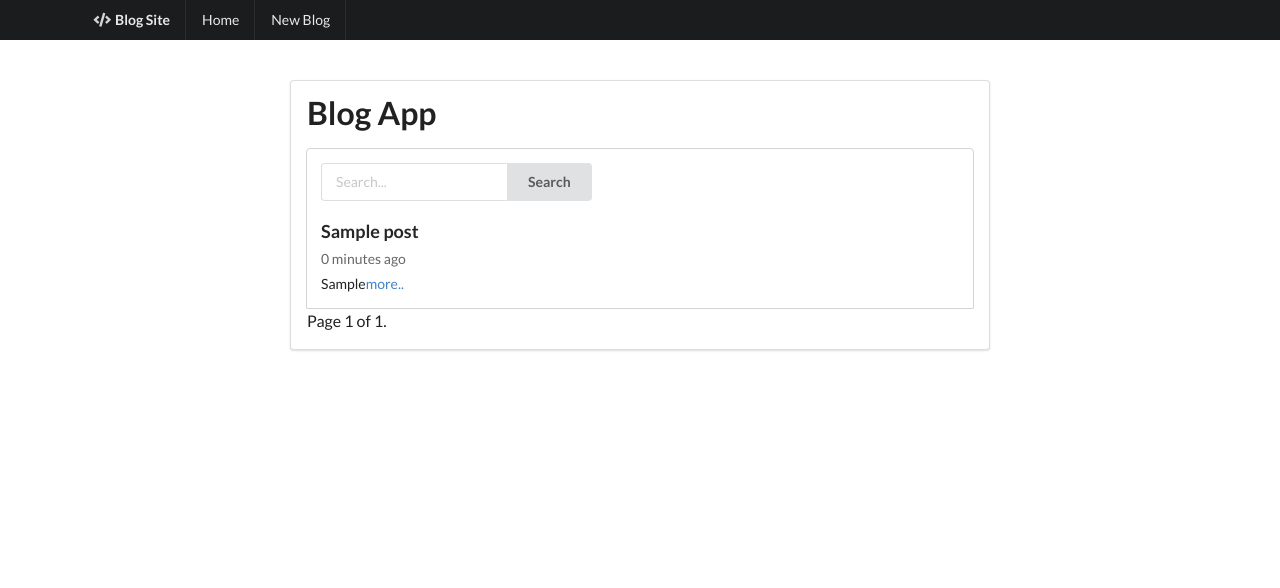
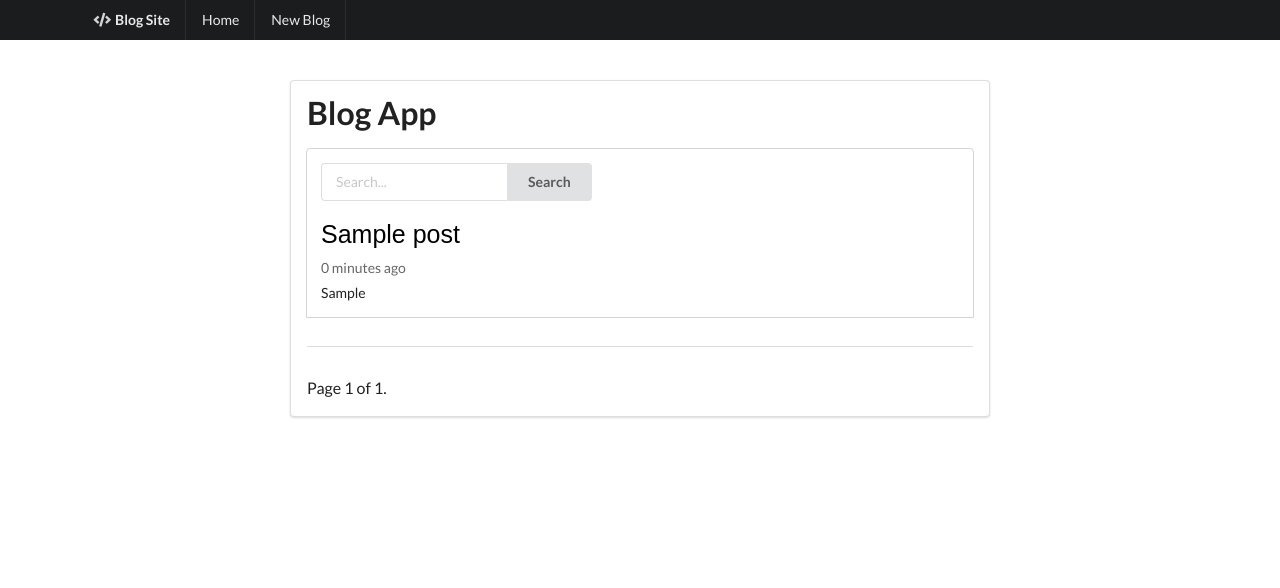
Before and after one commit to manki11/MyBlog, a Django app: template myBlog/posts/templates/posts/home.html in a window 1280 px wide. Shown: the top 588 px of the page. Run offline with Django 3.2, Linux system fonts and the light colour scheme; the template is opened without the code that fills it: most values are stand-ins (such as "Sample title", 1, 10 or a date in 2020); parts of the project's set-up code (start-up, migrations or seed data) failed here and were passed over; some libraries are stand-ins or nearby versions.

Commit message:
feat: enhancements in home list view

```diff
--- a/myBlog/posts/templates/posts/base.html
+++ b/myBlog/posts/templates/posts/base.html
@@ -8,9 +8,11 @@
 
     <link rel="stylesheet" type="text/css"
           href="https://cdnjs.cloudflare.com/ajax/libs/semantic-ui/2.2.13/semantic.css">
-    <link rel="stylesheet" type="text/css" href='{% static "css/base.css" %}'>
+    <link rel="stylesheet" type="text/css" href='{% static "/css/base.css" %}'>
+    <link rel="stylesheet" type="text/css" href='{% static "/css/home.css" %}'>
 
     {% block head_extra %} {% endblock head_extra %}
+
 
 </head>
 
@@ -24,6 +26,7 @@
     js.src = 'https://connect.facebook.net/en_US/sdk.js#xfbml=1&version=v2.11&appId=2069253990027451';
     fjs.parentNode.insertBefore(js, fjs);
 }(document, 'script', 'facebook-jssdk'));</script>
+
 <div class="ui fixed inverted menu ">
     <div class="ui container">
         <div class="header item"><i class="icon code"></i>Blog Site</div>
--- a/myBlog/posts/templates/posts/home.html
+++ b/myBlog/posts/templates/posts/home.html
@@ -1,4 +1,6 @@
 {% extends "posts/base.html" %}
+{% load staticfiles %}
+
 
 {% block content%}
 
@@ -15,18 +17,23 @@
             {% for post in posts %}
             <div class="item">
                 <div class="content">
-                    <a class="header" href="">{{post.title}}</a>
+                    <a class="header list-title" id="title" href="{{ post.get_absolute_path }}">{{post.title}}</a>
+                    {% if post.id|divisibleby:2 %}
+                        <img src="{{post.image.url}}" class="ui centered rounded image space">
+                    {% endif %}
                     <div class="meta">
                         <span>{{post.date| timesince}} ago</span>
                     </div>
                     <div class="description container-content content-markdown">
-                        <p>{{post.get_markdown}}<a href={{ post.get_absolute_path }}>more..</a></p>
+                        <p>{{post.get_markdown|truncatewords_html:50}}
                     </div>
                 </div>
             </div>
             {% endfor %}
         </div>
     </div>
+
+    <div class="ui section divider"></div>
 
     <div class="pagination">
     <span class="step-links">
@@ -45,5 +52,8 @@
     </div>
 </div>
 
+<br/>
+<br/>
+
 
 {% endblock content %}
--- /dev/null
+++ b/myBlog/static/css/home.css
@@ -0,0 +1,14 @@
+#red{
+    color: red;
+}
+
+#title{
+    color: black;
+    font-family: sans-serif;
+    font-weight: 200;
+    font-size: 25px;
+}
+
+#title:hover{
+    color: grey;
+}
```
Also changed, not shown: myBlog/db.sqlite3, myBlog/static/css/base.css (line endings or trailing spaces).
